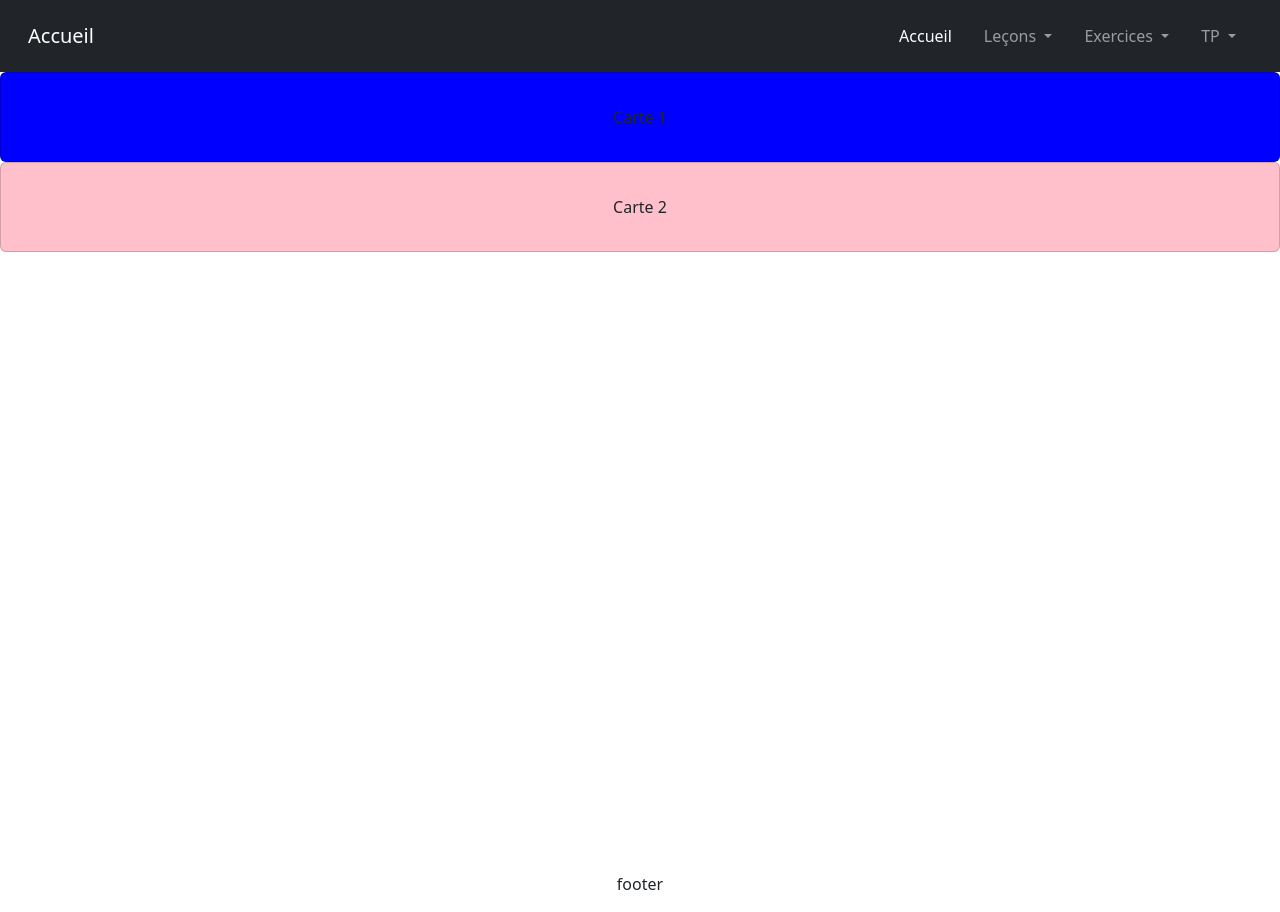
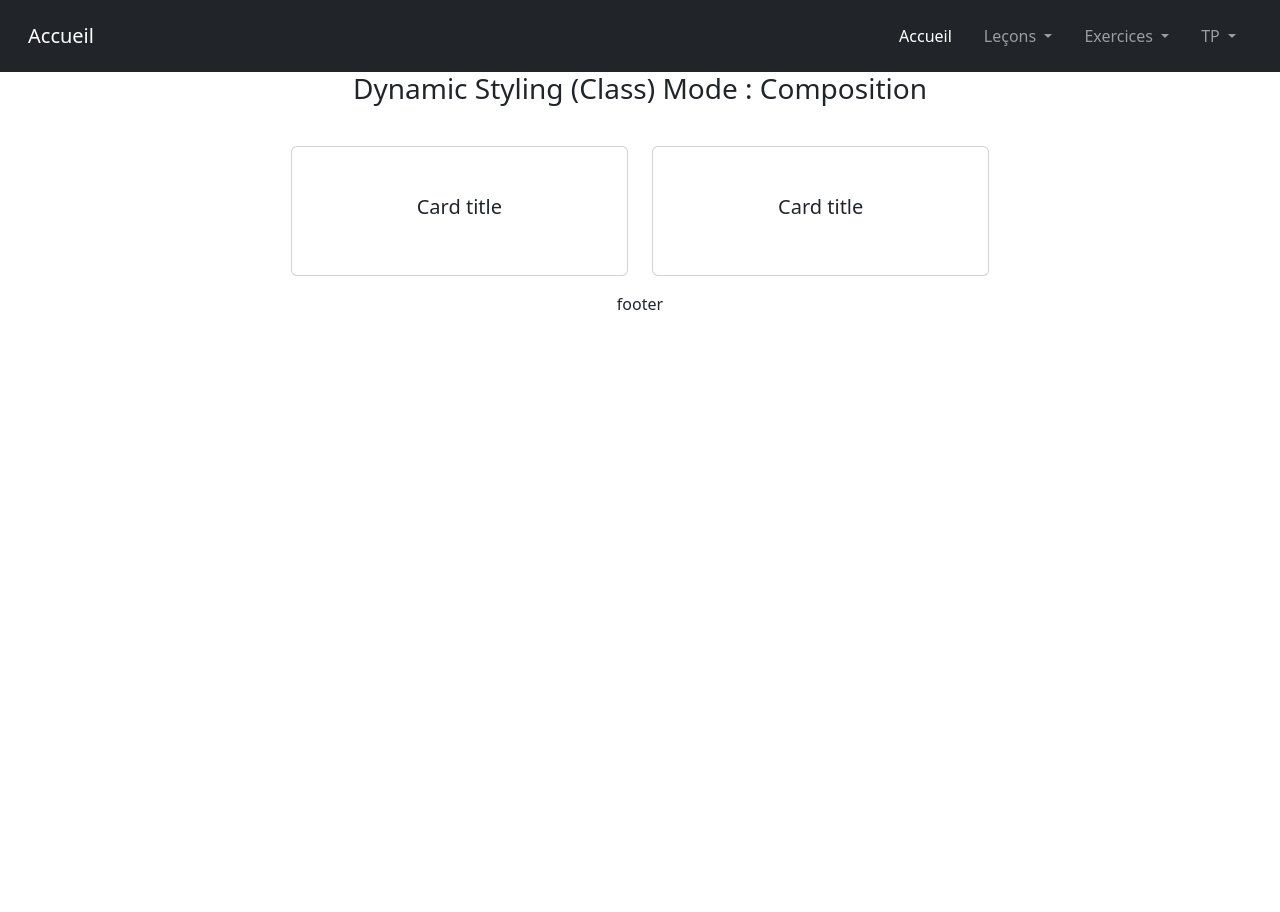
Before and after one commit to VincentMartel31/vue-project, a Vue app: page /dynamicstyling in a window 1280 px wide. After the commit the page ends 800 px from the top, so only its background shows below. Built offline with nearby package versions, Linux system fonts and the light colour scheme.

Commit message:
commit end of the day ^^

```diff
--- a/src/components/shared/NavBar.vue
+++ b/src/components/shared/NavBar.vue
@@ -276,8 +276,10 @@
                                 >
                             </li>
                             <li>
-                                <a class="dropdown-item" href="#"
-                                    >TP-Dynamic Styling</a
+                                <router-link
+                                    class="dropdown-item"
+                                    to="/tp_dynamicstyling"
+                                    >TP-DynamicStyling</router-link
                                 >
                             </li>
                             <li>
--- a/src/router/index.js
+++ b/src/router/index.js
@@ -52,6 +52,11 @@ const router = createRouter({
             name: "dynamicstyling",
             component: () => import("../views/exo/dynamicstyling.vue"),
         },
+        {
+            path: "/tp_dynamicstyling",
+            name: "tp_dynamicstyling",
+            component: () => import("../views/tp/tp_dynamicstyling.vue"),
+        },
     ],
 });
 
--- a/src/style.css
+++ b/src/style.css
@@ -33,7 +33,7 @@ body {
 }
 
 h1 {
-    font-size: 3.2em;
+    font-size: 4.2em;
     line-height: 1.1;
 }
 
@@ -44,7 +44,7 @@ button {
     font-size: 1em;
     font-weight: 500;
     font-family: inherit;
-    background-color: #1a1a1a;
+    background-color: #37b3329a;
     cursor: pointer;
     transition: border-color 0.25s;
 }
--- a/src/views/exo/dynamicstyling.vue
+++ b/src/views/exo/dynamicstyling.vue
@@ -1,34 +1,59 @@
 <template>
-    <div class="card-container">
+    <h3 class="text-center">Dynamic Styling (Class) Mode : Composition</h3>
+
+    <div class="container">
         <div
-            class="card"
-            :style="{ backgroundColor: color1 }"
-            @click="toggleColor1"
+            class="row row-cols-1 row-cols-md-3 g-4 m-3 justify-content-center"
         >
-            Carte 1
-        </div>
-        <div
-            class="card"
-            :style="{ backgroundColor: color2 }"
-            @click="toggleColor2"
-        >
-            Carte 2
+            <div class="col">
+                <div
+                    class="card"
+                    @click="selectionCard(1)"
+                    :class="{ class1: selectCard1 }"
+                >
+                    <div class="card-body">
+                        <h5 class="card-title">Card title</h5>
+                    </div>
+                </div>
+            </div>
+            <div class="col">
+                <div
+                    class="card"
+                    @click="selectionCard(2)"
+                    :class="{ class2: selectCard2 }"
+                >
+                    <div class="card-body">
+                        <h5 class="card-title">Card title</h5>
+                    </div>
+                </div>
+            </div>
         </div>
     </div>
 </template>
 
 <script setup lang="js">
-import { ref } from 'vue'; // Importer la fonction ref
-const color1 = ref('blue');
-const color2 = ref('pink');
-const initialColor1 = ref('blue');
-const initialColor2 = ref('pink');
+import { ref } from 'vue'
 
-function toggleColor1() {
-  color1.value = color1.value === 'blue' ? 'red' : initialColor1.value;
-}
+const selectCard1 = ref(false);
+const selectCard2 = ref(false);
 
-function toggleColor2() {
-  color2.value = color2.value === 'pink' ? 'green' : initialColor2.value;
+function selectionCard(uneCard) {
+  if (uneCard === 1) {
+    selectCard1.value = !selectCard1.value;
+  }
+  if (uneCard === 2) {
+    selectCard2.value = !selectCard2.value;
+  }
 }
 </script>
+
+<style scoped lang="css">
+.class1 {
+    background-color: mediumslateblue;
+    font-style: italic;
+}
+.class2 {
+    background-color: chartreuse;
+    font-size: large;
+}
+</style>
--- /dev/null
+++ b/src/views/tp/tp_dynamicstyling.vue
@@ -0,0 +1,59 @@
+<template>
+    <div class="container mt-5">
+        <input
+            @keyup="handleInputChange"
+            :class="{ classes }"
+            type="text"
+            placeholder="Tapez ici"
+        />
+        <p>{{ uneString }}</p>
+
+        <input
+            v-on:keyup.esc="handleEscKeyPress"
+            type="text"
+            placeholder="Appuyez sur Échap pour effacer"
+        />
+        <p>{{ uneAutre }}</p>
+
+        <button
+            v-on:click="toggleParagraph"
+            type="button"
+            class="btn btn-success"
+        >
+            {{ showParagraph ? "Masquer" : "Afficher" }}
+        </button>
+    </div>
+</template>
+
+<script setup>
+import { ref, computed } from "vue";
+
+const classes = computed(() => ({
+    maClasseHello: uneString.value === "hello",
+    maClasseWorld: uneString.value === "world",
+}));
+const uneString = ref("");
+const uneAutre = ref("");
+const showParagraph = ref(true);
+
+function handleInputChange(event) {
+    uneString.value = event.target.value;
+}
+
+function handleEscKeyPress() {
+    uneString.value = "";
+}
+
+function toggleParagraph() {
+    showParagraph.value = !showParagraph.value;
+}
+</script>
+
+<style>
+.maClasseHello {
+    background-color: aqua;
+}
+.maClasseWorld {
+    background-color: coral;
+}
+</style>
```
